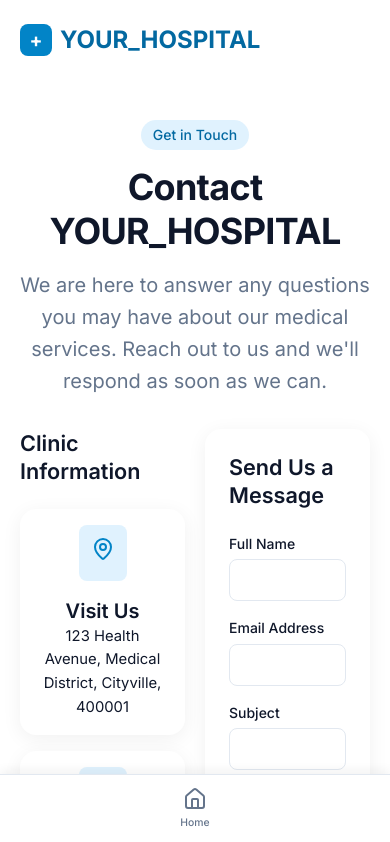
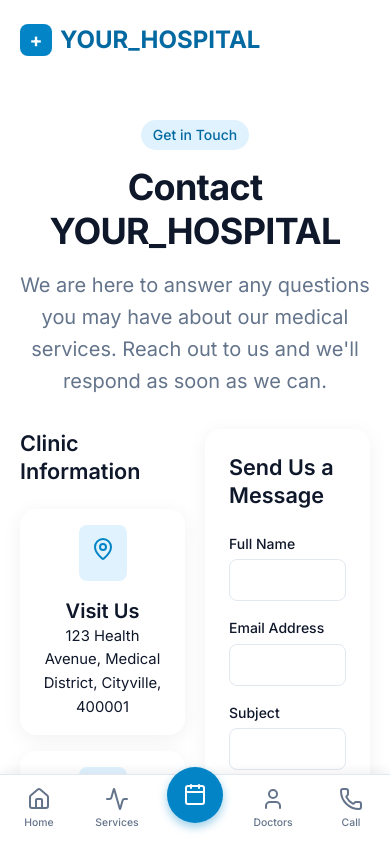
Before and after one commit to kartikgadhiya24-dev/hospital-demo-web, a React (Vite) app: page /contact in a window 390 px wide. Shown: the top 842 px of the page. Built offline with nearby package versions, Linux system fonts and the light colour scheme.

Commit message:
Restore bottom navigation bar layout

```diff
--- a/src/index.css
+++ b/src/index.css
@@ -242,10 +242,11 @@ img {
 }
 
 /* Mobile Helpers */
-.hide-desktop { display: none !important; }
+@media (min-width: 769px) {
+  .hide-desktop { display: none !important; }
+}
 @media (max-width: 768px) {
   .hide-mobile { display: none !important; }
-  .hide-desktop { display: block !important; }
   .mobile-flex-col { display: flex !important; flex-direction: column !important; }
 }
 
```
